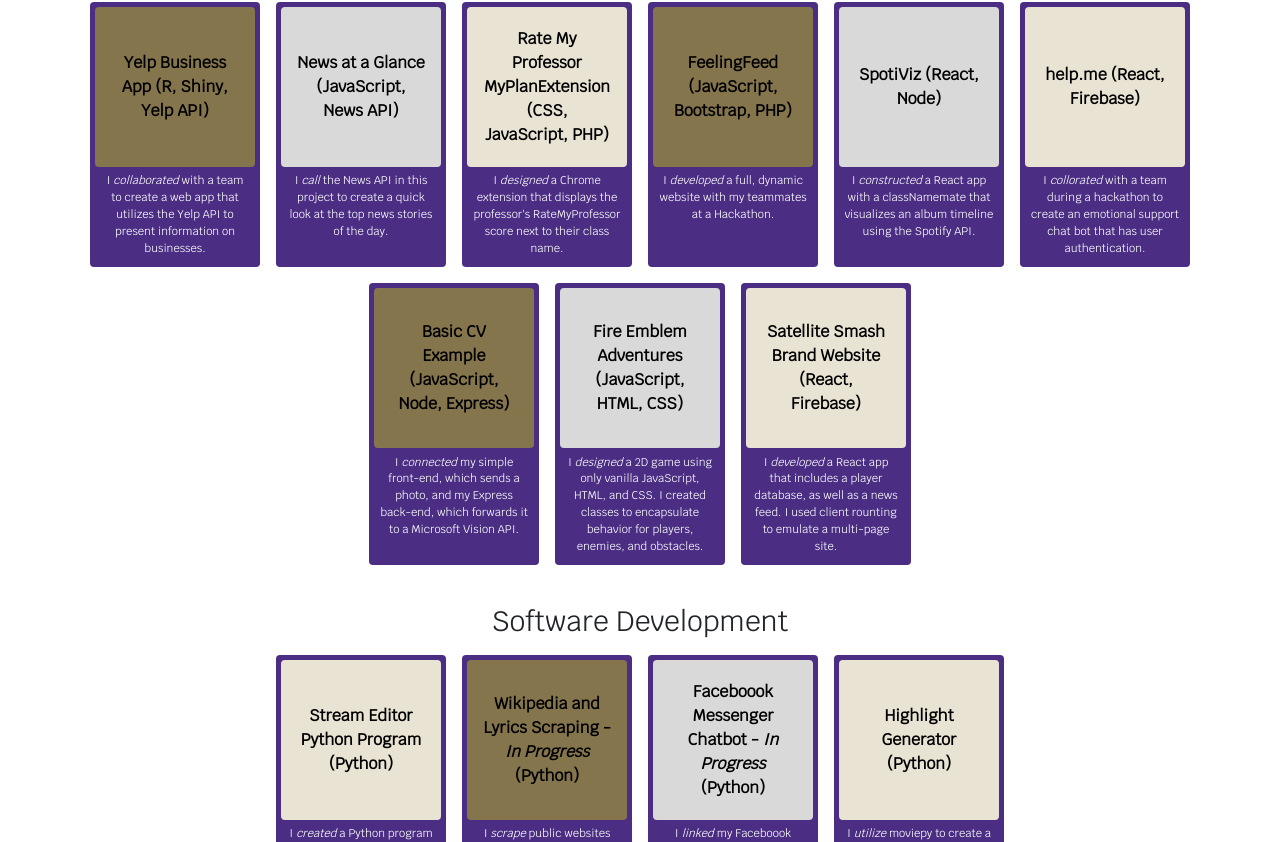
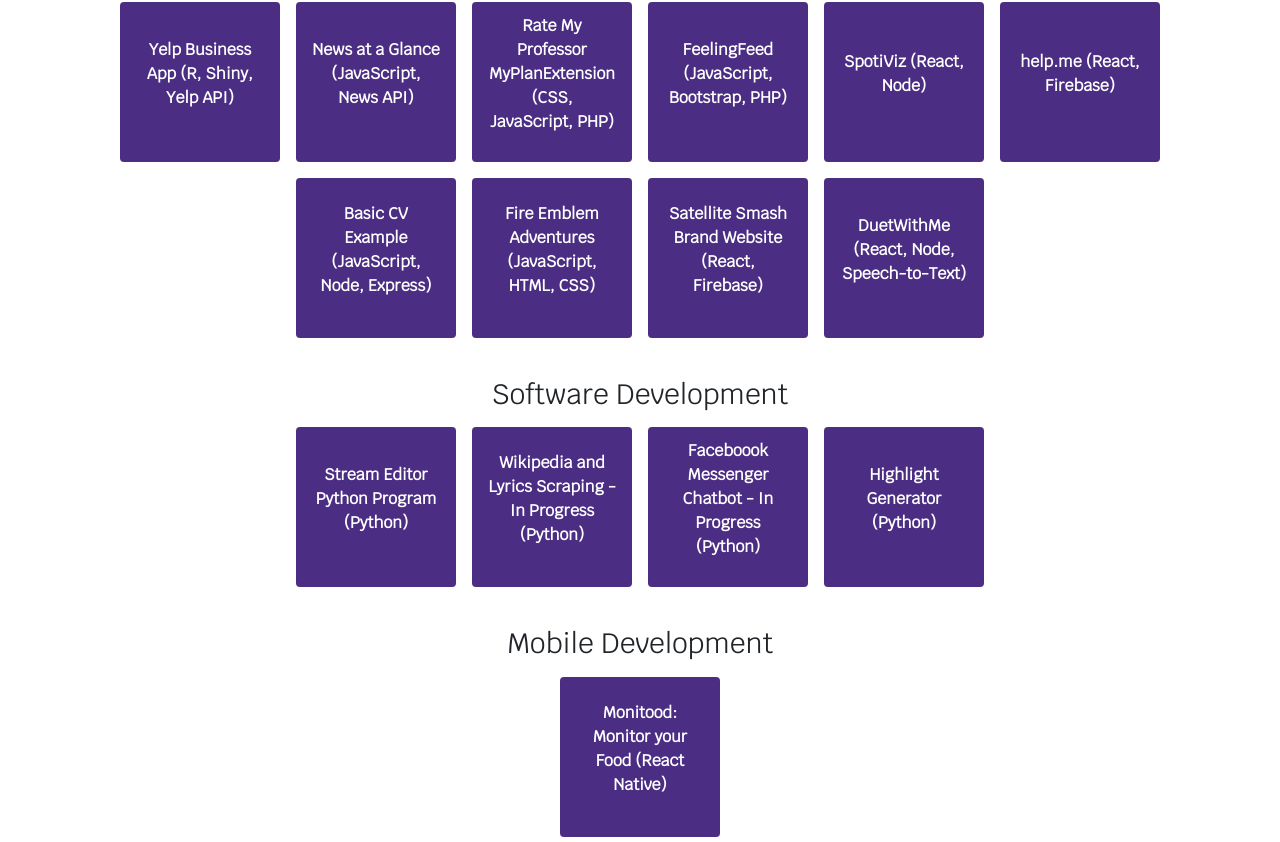
Before and after one commit to joncady/joncady.github.io, a React (Create React App) app: page / in a window 1280 px wide. Shown: the part 1663-2505 px from the top of the page. Built offline with nearby package versions, Linux system fonts and the light colour scheme; the HTML template or start-up script is replaced by a standard one.

Commit message:
started fixing cards, switchedto arrays and just need better style

```diff
--- a/src/sections/AboutMe.js
+++ b/src/sections/AboutMe.js
@@ -22,7 +22,7 @@
                         <p>
                             I am primarily a <span>front-end web developer</span> with experience using JavaScript
                             frameworks like React, Express, Node, etc. I
-                            have a background in Java and Python and would like to learn more and hopefully create my
+                            have background in Java and Python and would like to learn more and hopefully create my
                             own software.
                         </p>
                         <p>
--- a/src/sections/Projects.js
+++ b/src/sections/Projects.js
@@ -1,6 +1,139 @@
 import React, { Component } from 'react';
+import { Row, Modal, Button } from 'reactstrap';
 
 export default class Projects extends Component {
+
+    constructor() {
+        super();
+        this.state = {
+            modal: false
+        }
+    }
+
+    toggle = () => {
+        this.setState({
+            modal: !this.state.modal
+        });
+    }
+
+    renderWebDev() {
+        let projects = [
+            {
+                title: "Yelp Business App (R, Shiny, Yelp API)",
+                link: "https://jit98.shinyapps.io/BE-shrug/",
+                content: "I collaborated with a team to create a web app that utilizes the Yelp API to present information on businesses."
+            },
+            {
+                title: "News at a Glance (JavaScript, News API)",
+                link: "https://students.washington.edu/joncady/projects/news/",
+                content: "I call the News API in this project to create a quick look at the top news stories of the day."
+            },
+            {
+                title: "Rate My Professor MyPlanExtension (CSS, JavaScript, PHP)",
+                link: "https://github.com/joncady/rmpUW",
+                content: "I designed a Chrome extension that displays the professor's RateMyProfessor score next to their class name."
+            },
+            {
+                title: "FeelingFeed (JavaScript, Bootstrap, PHP)",
+                link: "https://students.washington.edu/joncady/projects/dubhacks/landing.html",
+                content: "I developed a full, dynamic website with my teammates at a Hackathon."
+            },
+            {
+                title: "SpotiViz (React, Node)",
+                link: "https://info340b-a18.github.io/react-project-music-viz/",
+                content: "I constructed a React app with a classNamemate that visualizes an album timeline using the Spotify API."
+            },
+            {
+                title: "help.me (React, Firebase)",
+                link: "https://joncady.github.io/help.me/",
+                content: "I collorated with a team during a hackathon to create an emotional support chat bot that has user authentication."
+            },
+            {
+                title: "Basic CV Example (JavaScript, Node, Express)",
+                link: "https://students.washington.edu/joncady/cv/",
+                content: "I connected my simple front-end, which sends a photo, and my Express back-end, which forwards it to a Microsoft Vision API."
+            },
+            {
+                title: "Fire Emblem Adventures (JavaScript, HTML, CSS)",
+                link: "https://students.washington.edu/joncady/projects/feadventures/",
+                content: "I designed a 2D game using only vanilla JavaScript, HTML, and CSS. I created classes to encapsulate behavior for players, enemies, and obstacles."
+            },
+            {
+                title: "Satellite Smash Brand Website (React, Firebase)",
+                link: "http://satellitesmash.com",
+                content: "I developed a React app that includes a player database, as well as a news feed. I used client rounting to emulate a multi-page site."
+            },
+            {
+                title: "DuetWithMe (React, Node, Speech-to-Text)",
+                link: "https://devpost.com/software/duetwithme-fu9y5p",
+                content: "I collaborated with a team during a hackathon to create a interactive web app that can respond to voice commands and plays with you!"
+            }
+        ];
+        return projects.map((project) => {
+            return (
+                <div className="boxes rounded" onClick={() => this.setModalState(project.content, project.link)}>
+                    <p>{project.title}</p>
+                </div>
+            );
+        });
+    }
+
+    renderSoftwareDev() {
+        let projects = [
+            {
+                title: "Stream Editor Python Program (Python)",
+                link: "https://github.com/joncady/scoreboard_and_overlays",
+                content: "I created a Python program that outputs an XML file that can be easily interfaced by a stream overlay."
+            },
+            {
+                title: "Wikipedia and Lyrics Scraping - In Progress (Python)",
+                link: "https://github.com/joncady/python_web_scraping",
+                content: "I scrape public websites and return interesting information based on a user request."
+            },
+            {
+                title: "Faceboook Messenger Chatbot - In Progress (Python)",
+                link: "#software-dev",
+                content: "I linked my Faceboook account to a Python package that enacts various commands based on received messages."
+            },
+            {
+                title: "Highlight Generator (Python)",
+                link: "https://github.com/joncady/highlight_generator",
+                content: "I utilize moviepy to create a program that combines video clips and adds music."
+            }
+        ];
+        return projects.map((project) => {
+            return (
+                <div className="boxes rounded" onClick={() => this.setModalState(project.content, project.link)}>
+                    <p>{project.title}</p>
+                </div>
+            );
+        });
+    }
+
+    renderMobile() {
+        let projects = [
+            {
+                title: "Monitood: Monitor your Food (React Native)",
+                link: "https://github.com/joncady/monitoodApp",
+                content: "I designed the front-end of a React Native app that stores user information in a Python back-end."
+            }
+        ];
+        return projects.map((project) => {
+            return (
+                <div className="boxes rounded" onClick={() => this.setModalState(project.content, project.link)}>
+                    <p>{project.title}</p>
+                </div>
+            );
+        });
+    }
+
+    setModalState(content, link) {
+        this.setState({
+            content: content,
+            link: link,
+            modal: true
+        });
+    }
 
     render() {
         return (
@@ -11,128 +144,33 @@
                 <div id="projects" className="mt-5">
                     <div id="web-dev">
                         <h3>Web Development</h3>
-                        <div className="big-box">
-                            {/* <a className="rounded project-card" href="https://students.washington.edu/joncady/projects/grocery_list_project">
-                                <div className="boxes rounded" id="project-one">
-                                    <p>Grocery List Project (Javascript, PHP, SQL)</p>
-                                </div>
-                                <div className="project-info">I <em>developed</em> a grocery list app using a personal SQL
-                                    server and PHP connection to interface with it.</div>
-                            </a> */}
-                            <a className="rounded project-card" href="https://jit98.shinyapps.io/BE-shrug/">
-                                <div className="boxes rounded" id="project-two">
-                                    <p>Yelp Business App (R, Shiny, Yelp API)</p>
-                                </div>
-                                <div className="project-info">I <em>collaborated</em> with a team to create a web app that
-                                    utilizes the Yelp API to present information on businesses.</div>
-                            </a>
-                            <a className="rounded project-card" href="https://students.washington.edu/joncady/projects/news/">
-                                <div className="boxes rounded" id="project-three">
-                                    <p>News at a Glance (JavaScript, News API)</p>
-                                </div>
-                                <div className="project-info">I <em>call</em> the News API in this project to create a
-                                    quick look at the top news stories of the day.</div>
-                            </a>
-                            <a className="rounded project-card" href="https://github.com/joncady/rmpUW">
-                                <div className="boxes rounded" id="project-one">
-                                    <p>Rate My Professor MyPlanExtension (CSS, JavaScript, PHP)</p>
-                                </div>
-                                <div className="project-info">I <em>designed</em> a Chrome extension that displays the
-                                    professor's RateMyProfessor score next to their class name.</div>
-                            </a>
-                            <a className="rounded project-card" href="https://students.washington.edu/joncady/projects/dubhacks/landing.html">
-                                <div className="boxes rounded" id="project-two">
-                                    <p>FeelingFeed (JavaScript, Bootstrap, PHP)</p>
-                                </div>
-                                <div className="project-info">I <em>developed</em> a full, dynamic website with my
-                                    teammates at a Hackathon.</div>
-                            </a>
-                            <a className="rounded project-card" href="https://info340b-a18.github.io/react-project-music-viz/">
-                                <div className="boxes rounded" id="project-three">
-                                    <p>SpotiViz (React, Node)</p>
-                                </div>
-                                <div className="project-info">I <em>constructed</em> a React app with a classNamemate
-                                    that visualizes an album timeline using the Spotify API.</div>
-                            </a>
-                            <a className="rounded project-card" href="https://joncady.github.io/help.me/">
-                                <div className="boxes rounded" id="project-one">
-                                    <p>help.me (React, Firebase)</p>
-                                </div>
-                                <div className="project-info">I <em>collorated</em> with a team during a hackathon to
-                                    create an emotional support chat bot that has user authentication.</div>
-                            </a>
-                            <a className="rounded project-card" href="https://students.washington.edu/joncady/cv/">
-                                <div className="boxes rounded" id="project-two">
-                                    <p>Basic CV Example (JavaScript, Node, Express)</p>
-                                </div>
-                                <div className="project-info">I <em>connected</em> my simple front-end, which sends a
-                                    photo, and my Express back-end, which forwards it to a Microsoft Vision API.
-                                </div>
-                            </a>
-                            <a className="rounded project-card" href="https://students.washington.edu/joncady/projects/feadventures/">
-                                <div className="boxes rounded" id="project-three">
-                                    <p>Fire Emblem Adventures (JavaScript, HTML, CSS)</p>
-                                </div>
-                                <div className="project-info">I <em>designed</em> a 2D game using only vanilla JavaScript, HTML, and CSS.
-                                    I created classes to encapsulate behavior for players, enemies, and obstacles.
-                                </div>
-                            </a>
-                            <a className="rounded project-card" href="http://satellitesmash.com">
-                                <div className="boxes rounded" id="project-one">
-                                    <p>Satellite Smash Brand Website (React, Firebase)</p>
-                                </div>
-                                <div className="project-info">I <em>developed</em> a React app that includes a player database, as well as
-                                    a news feed. I used client rounting to emulate a multi-page site.
-                                </div>
-                            </a>
-                        </div>
+                        <Row>
+                            {this.renderWebDev()}
+                        </Row>
                     </div>
                     <div id="software-dev">
                         <h3>Software Development</h3>
-                        <div className="big-box">
-                            <a className="rounded project-card" href="https://github.com/joncady/scoreboard_and_overlays">
-                                <div id="project-one" className="boxes rounded">
-                                    <p>Stream Editor Python Program (Python)</p>
-                                </div>
-                                <div className="project-info">I <em>created</em> a Python program that outputs an XML file
-                                    that can be easily interfaced by a stream overlay.</div>
-                            </a>
-                            <a className="rounded project-card" href="https://github.com/joncady/python_web_scraping">
-                                <div id="project-two" className="boxes rounded">
-                                    <p>Wikipedia and Lyrics Scraping - <em>In Progress</em> (Python)</p>
-                                </div>
-                                <div className="project-info">I <em>scrape</em> public websites and return interesting
-                                    information based on a user request.</div>
-                            </a>
-                            <a className="rounded project-card" href="#software-dev">
-                                <div id="project-three" className="boxes rounded">
-                                    <p>Faceboook Messenger Chatbot - <em>In Progress</em> (Python)</p>
-                                </div>
-                                <div className="project-info">I <em>linked</em> my Faceboook account to a Python package
-                                    that enacts various commands based on received messages.</div>
-                            </a>
-                            <a className="rounded project-card" href='https://github.com/joncady/highlight_generator'>
-                                <div id="project-one" className="boxes rounded">
-                                    <p>Highlight Generator (Python)</p>
-                                </div>
-                                <div className="project-info">I <em>utilize</em> moviepy to create a program that combines
-                                    video clips and adds music.</div>
-                            </a>
-                        </div>
+                        <Row>
+                            {this.renderSoftwareDev()}
+                        </Row>
                     </div>
                     <div id="mobile-dev">
                         <h3>Mobile Development</h3>
-                        <div className="big-box">
-                            <a className="rounded project-card" href="https://github.com/joncady/monitoodApp">
-                                <div id="project-one" className="boxes rounded">
-                                    <p>Monitood: Monitor your Food (React Native)</p>
-                                </div>
-                                <div className="project-info">I <em>designed</em> the front-end of a React Native app that
-                                    stores
-                                    user information in a Python back-end.</div>
+                        <Row>
+                            {this.renderMobile()}
+                        </Row>
+                    </div>
+                </div>
+                <div>
+                    <Modal isOpen={this.state.modal} toggle={this.toggle}>
+                        <div style={{ padding: '2rem', textAlign: 'center' }}>
+                            <h2>About this project:</h2>
+                            <p>{this.state.content}</p>
+                            <a href={this.state.link}>
+                                <Button>View Project</Button>
                             </a>
                         </div>
-                    </div>
+                    </Modal>
                 </div>
             </section>
         );
--- a/src/style.css
+++ b/src/style.css
@@ -5,6 +5,14 @@
 
 span {
     text-decoration: underline;
+}
+
+.row {
+    justify-content: center;
+}
+
+.row a:hover {
+    cursor: pointer;
 }
 
 .back-to-top {
@@ -78,10 +86,6 @@
     height: auto;
 }
 
-.big-box a {
-    text-align: center;
-}
-
 button {
     font-family: 'Krub', sans-serif;
 }
@@ -98,6 +102,10 @@
 
 a.rounded {
     margin-top: .5rem;
+}
+
+.rounded:hover {
+    cursor: pointer;
 }
 
 h1 {
@@ -167,13 +175,6 @@
     margin: 2em;
 }
 
-.big-box {
-    color: white;
-    display: flex;
-    flex-wrap: wrap;
-    justify-content: center;
-}
-
 #project-one {
     background-color: #e8e3d3;
 }
@@ -199,23 +200,16 @@
     height: 10em;
     width: 10em;
     display: flex;
+    background-color: #4b2e83;
     align-items: center;
     text-align: center;
+    color: white;
+    padding: 1rem;
+    margin: 0.5rem;
 }
 
-.big-box a:hover {
-    border-color: black;
-}
-
-.big-box a {
-    color: black;
-    background-color: #4b2e83;
-    text-decoration: none;
-}
-
-.big-box p {
-    margin: 0;
-    padding: 1em;
+.boxes:hover {
+    transform: scale(1.05);
 }
 
 header {
@@ -268,7 +262,7 @@
 
 .contact-container {
     height: 2.5rem;
-    background-color: #D2B48C;
+    background-color: #343a40;
     width: 2.5rem;
     border-radius: 50%;
     display: flex;
@@ -307,11 +301,11 @@
 }
 
 #written:hover {
-    box-shadow: inset 0px 0px 0px 3px black;
+    transform: scale(1.05);
 }
 
 div.contact-container:hover {
-    border: 3px solid black;
+    transform: scale(1.05);
 }
 
 #software-dev {
@@ -339,7 +333,7 @@
         color: white;
         border-radius: 30px;
         display: inline-block;
-        background-color: #D2B48C;
+        background-color: #343a40;
         padding: .7em 1em .7em 1em;
     }
     #more {
```
